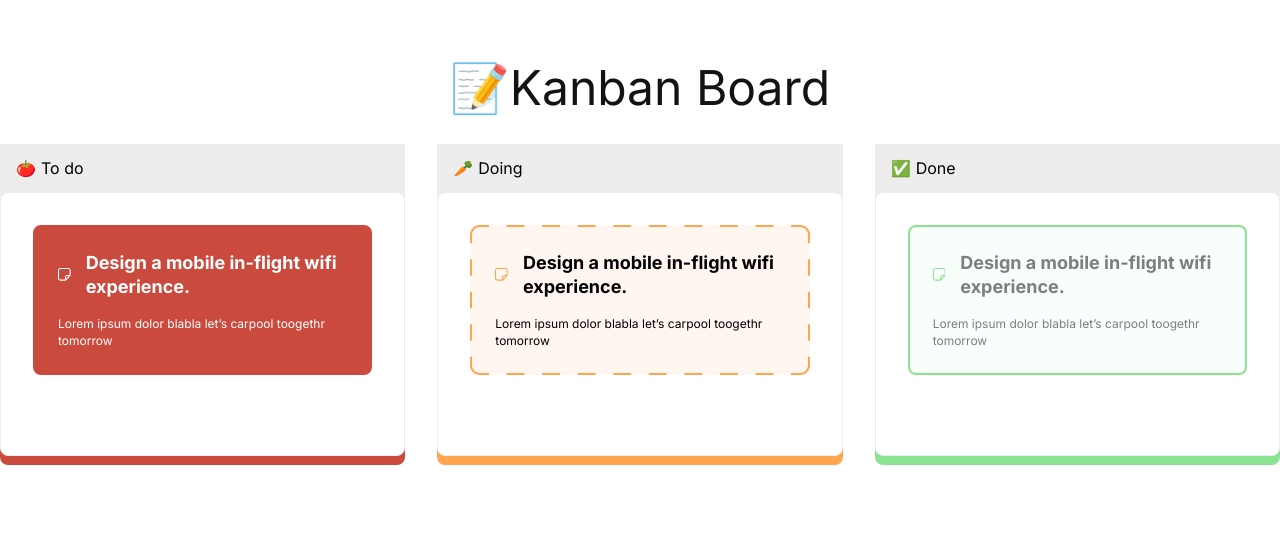
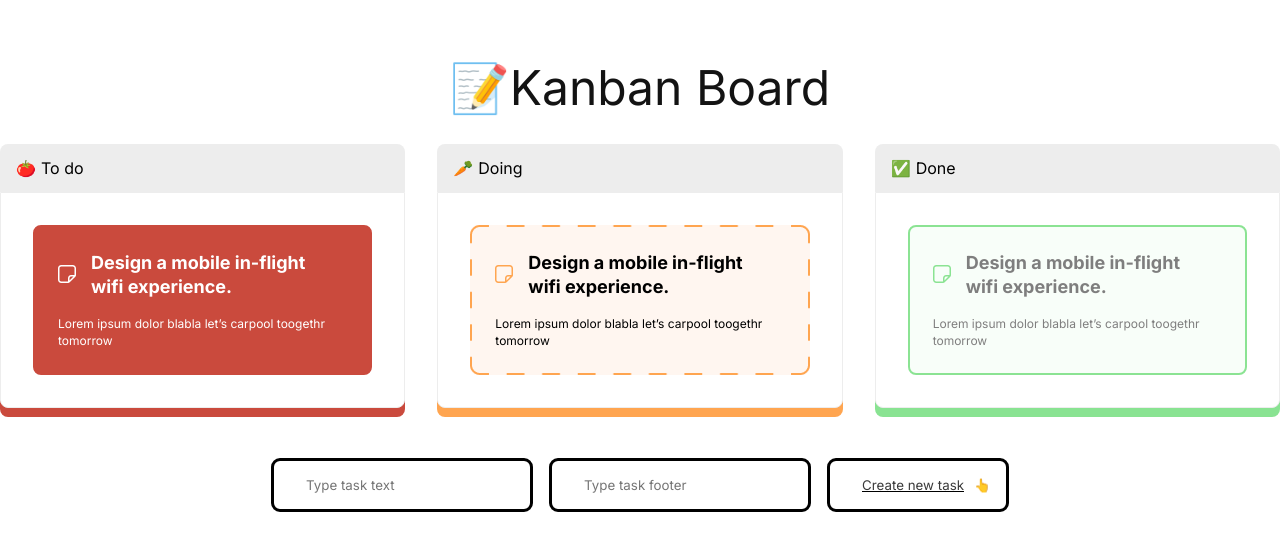
Before and after one commit to setupedf/React-Kanban-Portfolio, a React (Create React App) app: page / in a window 1280 px wide. Shown: the top 550 px of the page. Built offline with nearby package versions, Linux system fonts and the light colour scheme.

Commit message:
Developed task addition code

```diff
--- a/src/App.js
+++ b/src/App.js
@@ -63,14 +63,17 @@ let columnIndexes = {
   'column-2': 2
 }
 
+let initIdCount = 3
+
 function App() {
 
-  // Making a state copy of the array
-  let [data, updateData] = useState(initData)
+  // Making the controlled items
+  const [data, updateData] = useState(initData)
+  const [idCount, updateIdCount] = useState(initIdCount)
+  const [text, updateText] = useState("")
+  const [footer, updateFooter] = useState("")
 
   function onDragEnd(info) {
-
-    // console.log(info)
 
     // Copying the data array
     let newData = Array.from(data)
@@ -88,8 +91,37 @@ function App() {
     updateData(newData)
   }
 
-  function onDragStart(info) {
-    console.log(info)
+  const textHandler = (e) => {
+    updateText(e.target.value)
+  }
+
+  const footerHandler = (e) => {
+    updateFooter(e.target.value)
+  }
+
+  function onSubmit(e) {
+
+    // Prevent default behaviour - page reload
+    e.preventDefault()
+
+    // Copying the existing data array
+    let targetTasksList = data[0].tasks
+
+    let inputFields = e.target.querySelectorAll('input')
+
+    // Pushing a new task in the list
+    targetTasksList.push({
+      id: idCount + 1,
+      text: `${inputFields[0].value}`,
+      footer: `${inputFields[1].value}`
+    })
+
+    // Updating the id count
+    updateIdCount(idCount + 1)
+
+    // Deleting previous values
+    updateText("")
+    updateFooter("")
   }
 
   return (
@@ -103,7 +135,7 @@ function App() {
 
           {/* Declaring Dnd-able part of the site and passing
               a function required when a draging ends*/}
-          <DragDropContext onDragEnd={onDragEnd} onDragStart={onDragStart}>
+          <DragDropContext onDragEnd={onDragEnd}>
               {
 
                 // Mapping over all columns in the data list
@@ -122,9 +154,19 @@ function App() {
                 })
               }
           </DragDropContext>
+        </main>
 
+        <div className="App-footer">
+          <form onSubmit={onSubmit} action="" className="App-footer-form">
+            <input value={text} onChange={textHandler} className='App-footer-form-input' type="text" placeholder='Type task text' required/>
+            <input value={footer} onChange={footerHandler} className='App-footer-form-input' type="text" placeholder='Type task footer' required/>
 
-        </main>
+            <button className="App-footer-form-btn" type="submit">
+              <span className="App-footer-form-btn-text">Create new task</span>
+              <span className="App-footer-form-btn-emoji">👆</span>
+            </button>
+          </form>
+        </div>
       </div>
     </div>
   );
--- /dev/null
+++ b/src/styles/parts/footer.css
@@ -0,0 +1,33 @@
+.App-footer {
+    display: flex;
+    justify-content: center;
+    margin-top: 50px;
+}
+
+.App-footer-form-input {
+    border: 3px solid #000000;
+    border-radius: 9px;
+    padding: 16px 32px;
+    margin-right: 16px;
+}
+
+.App-footer-form-btn {
+    border: 3px solid #000000;
+    border-radius: 9px;
+    padding: 16px 32px;
+    text-decoration: underline;
+}
+
+.App-footer-form-btn-text {
+    color: #3A3A3A;
+    margin-right: 10px;
+}
+
+.App-footer-form-btn:hover {
+    text-decoration: none;
+}
+
+.App-footer-form-btn-emoji {
+    /* Underline obstacle fixing */
+    position: absolute;
+}
--- a/src/styles/parts/global.css
+++ b/src/styles/parts/global.css
@@ -17,3 +17,11 @@ svg {
     width: 100%;
     height: 100%;
 }
+
+button,
+input {
+    font-family: 'Inter', sans-serif;
+    background: none;
+    outline: none;
+    border: none;
+}
--- a/src/styles/parts/main.css
+++ b/src/styles/parts/main.css
@@ -6,7 +6,7 @@
 }
 
 .App-main-column {
-    background: #EDEDED;
+    background: #fefefe;
     border-radius: 8px;
 }
 
@@ -14,6 +14,7 @@
 .App-main-column-title {
     background: #EDEDED;
     padding: 16px;
+    border-radius: 8px 8px 0 0;
 }
 
 .App-main-column-title-icon {
@@ -21,10 +22,10 @@
 }
 
 .App-main-column-body {
-    height: 100%;
+    /* height: 100%; */
     background: #FFFFFF;
     border: 1px solid #EDEDED;
-    border-radius: 8px;
+    border-radius: 0 0 8px 8px;
     padding: 16px 32px;
 }
 
@@ -58,13 +59,17 @@
 
 .App-main-column-body-item-main-icon {
     align-self: center;
-    margin-right: 15px;
+    min-width: 18px;
+    min-height: 18px;
 }
 
 .App-main-column-body-item-main-text {
+    max-width: 240px;
+    padding-left: 15px;
     font-weight: 700;
     font-size: 18px;
     line-height: 24px;
+    word-break: break-word;
 }
 
 .App-main-column-body-item-main-footer {
@@ -72,4 +77,5 @@
     font-size: 12px;
     line-height: 17px;
     margin-top: 16px;
+    word-break: break-word;
 }
--- a/src/styles/styles.css
+++ b/src/styles/styles.css
@@ -1,3 +1,4 @@
 @import url('./parts/global.css');
 @import url('./parts/header.css');
 @import url('./parts/main.css');
+@import url('./parts/footer.css');
```
